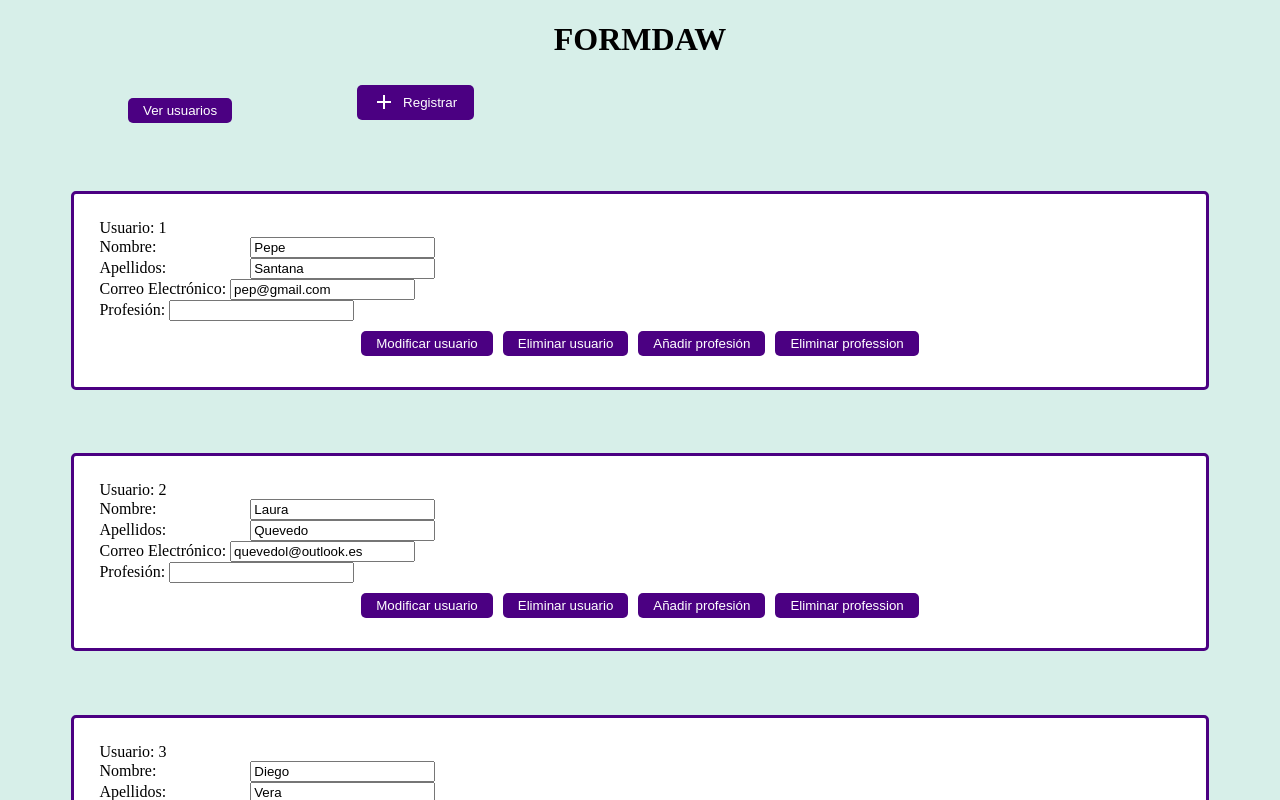
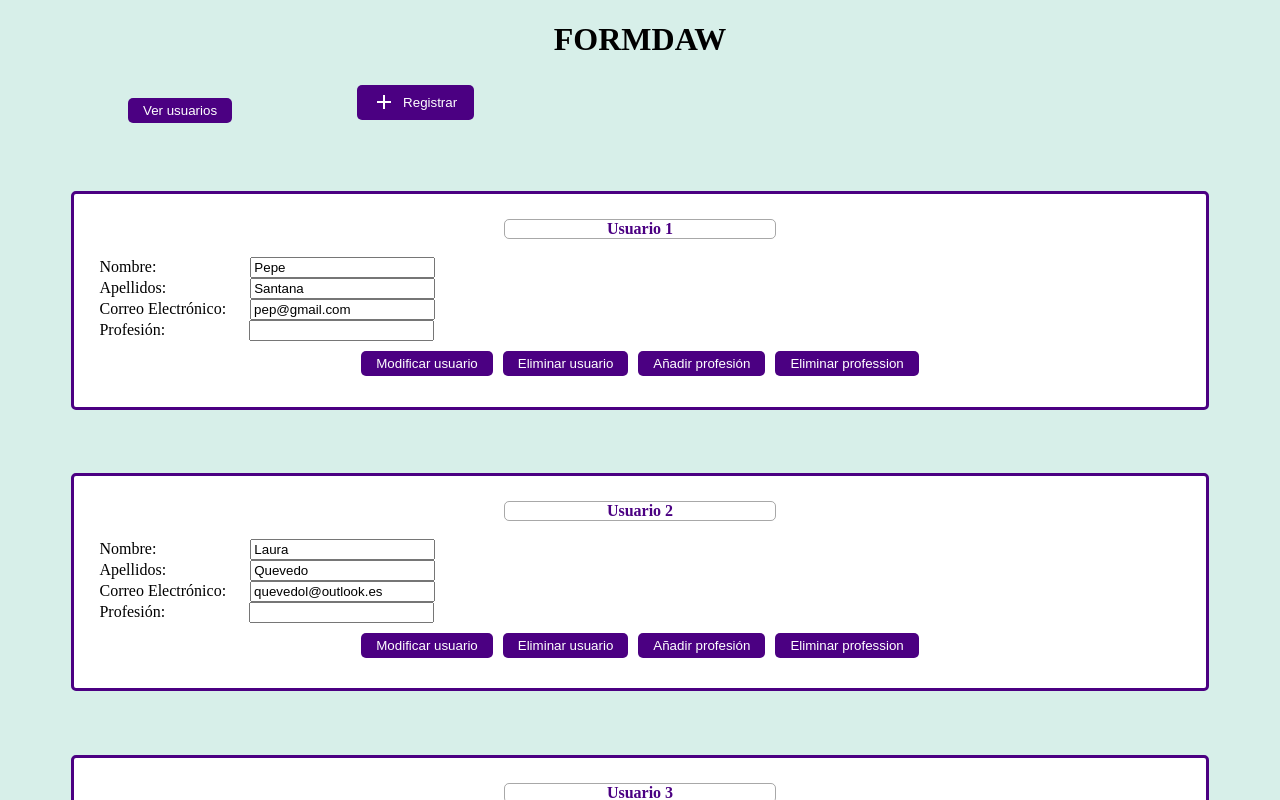
Before and after one commit to lm106/formDAW, an Angular app: page / in a window 1280 px wide. Both pictures are taken after a click on the button "Ver usuarios". Shown: the top 800 px of the page. Built offline with nearby package versions, Linux system fonts and the light colour scheme.

Commit message:
Entrega Bien

```diff
--- a/src/app/list/list.component.css
+++ b/src/app/list/list.component.css
@@ -1,3 +1,12 @@
+#usuario{
+    font-weight: bold;
+    border: 1px solid rgba(128, 128, 128, 0.684);
+    border-radius: 5px;
+    color: indigo;
+    text-align: center;
+    width: 25%;
+    margin: 0 auto;
+}
 .boton{
     margin-top: 5px;
     text-align: center;
@@ -12,8 +21,11 @@
 #name{
     margin-left: 90px;
 }
-#last {
+.last {
     margin-left: 80px;
+}
+#mail{
+    margin-left: 20px;
 }
 #confirm{
     color:red;
--- a/src/app/list/list.component.html
+++ b/src/app/list/list.component.html
@@ -1,9 +1,9 @@
  <div class="card" >
-    Usuario: {{ id + 1}}<br>
+    <div id="usuario"> Usuario {{ id + 1}}</div><br>
     <label> Nombre: <input #nombre id="name" value = {{user.name}} /> </label> <br>
-    <label>Apellidos: <input #apellido id="last" value = {{user.name_last}} /></label><br>
-    <label> Correo Electrónico: <input #correo value= {{user.email}} /></label><br>
-    <label> Profesión: <input #profession id="rol" value = {{user.profession}} /> </label> <br>
+    <label>Apellidos: <input #apellido class="last" value = {{user.name_last}} /></label><br>
+    <label> Correo Electrónico: <input #correo id="mail"value= {{user.email}} /></label><br>
+    <label> Profesión: <input #profession class="last" value = {{user.profession}} /> </label> <br>
     <div class="boton">
       <button (click)="setUser(id, nombre.value, apellido.value, correo.value)">Modificar usuario</button>
       <button (click)="deleteUser(id)">Eliminar usuario</button>
--- a/src/app/list/list.component.ts
+++ b/src/app/list/list.component.ts
@@ -29,10 +29,12 @@ export class ListComponent implements OnInit {
   //   this.users[id].email=email;
   //  }
   setUser(id:number, name:string, name_last:string, email:string){
-    this.myServicio.setUser(id, name, name_last, email);
+    if(this.myServicio.setUser(id, name, name_last, email)) {
+      this.message='¡Usuario modificado!';
+    } else{
+      this.message='¡No se ha modificado el usuario!';
+    }
     this.confirm=false;
-    this.message='¡Usuario modificado!';
-    console.log(this.message);
   }
    deleteUser(id:number){
      console.log(id + 'del metodo');
--- a/src/app/my-service.service.ts
+++ b/src/app/my-service.service.ts
@@ -19,12 +19,16 @@ export class MyServiceService {
     this.users.push(user);
   }
   setUser(id:number, name:string, name_last:string, email:string){
+    if(this.users[id].name===name && this.users[id].name_last===name_last && this.users[id].email===email) return false;
     this.users[id].name=name;
     this.users[id].name_last=name_last;
     this.users[id].email=email;
+    return true;
+
   }
   deleteUser(id:number){
     this.users.splice(id,1);
+
   }
   deleteProfession(id:number){
     if (this.users[id].profession !== ''){
```
